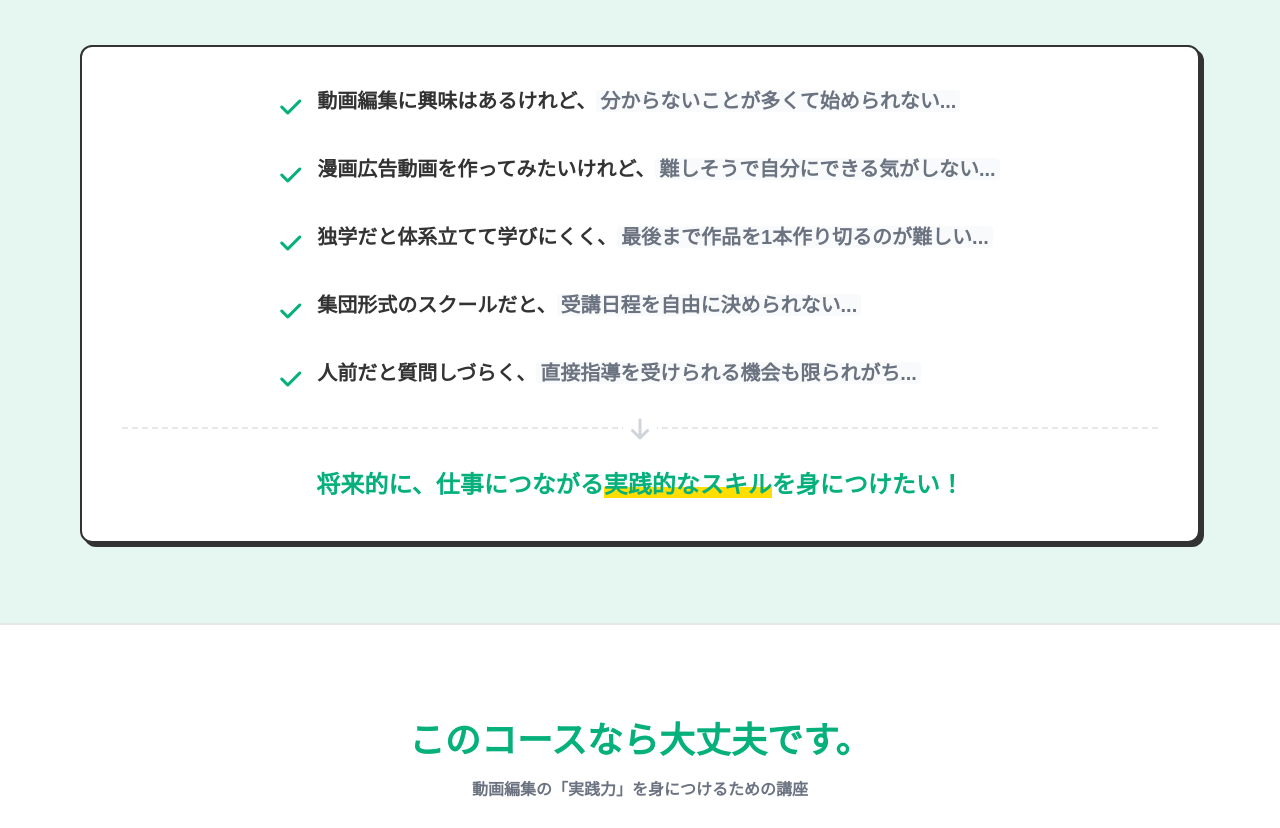
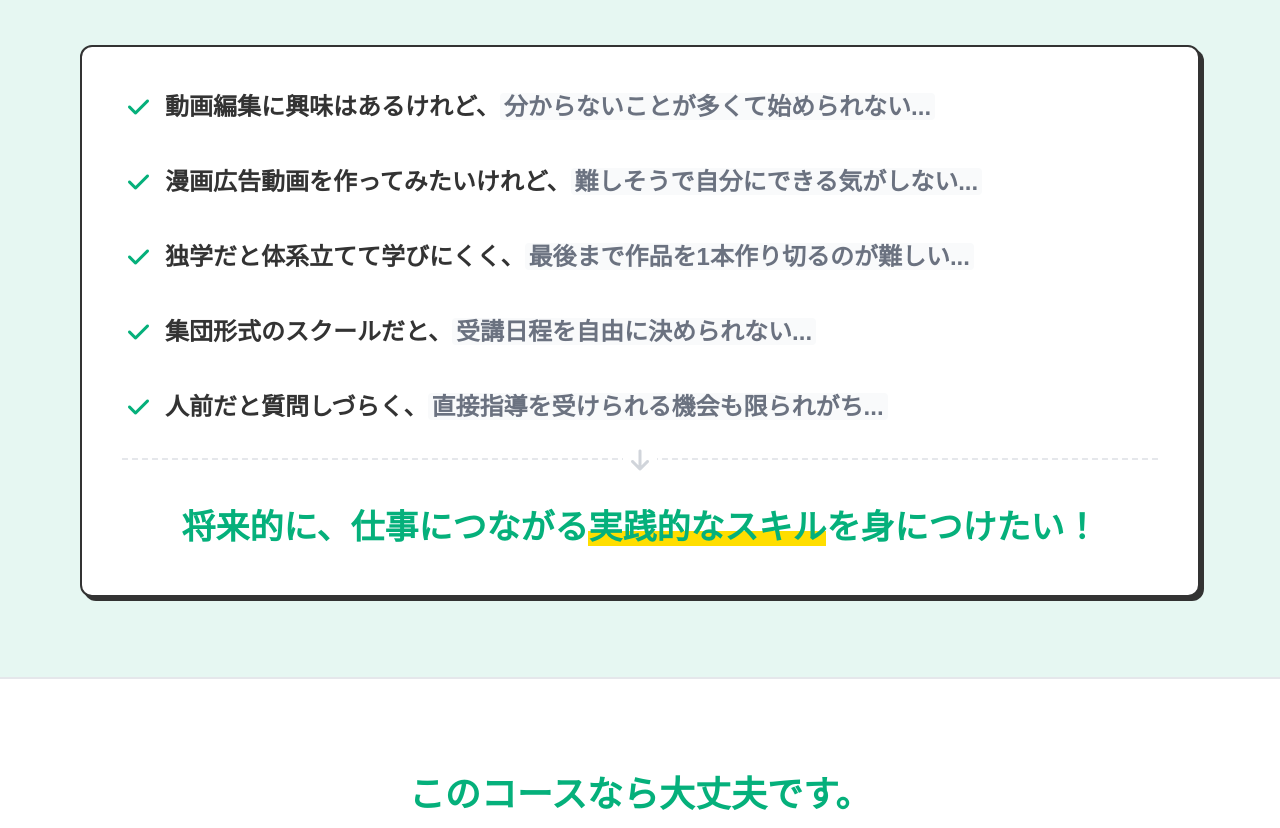
Before and after one commit to libertypalette-joe/manga-ad-school-lp, a plain HTML site: page index.html in a window 1280 px wide. Shown: the part 1883-2711 px from the top of the page. Drawn offline with nearby package versions, Linux system fonts and the light colour scheme; a web font is replaced by a local one.

Commit message:
Add files via upload

```diff
--- a/index.html
+++ b/index.html
@@ -229,8 +229,8 @@
             <!-- お悩みリスト -->
             <div class="bg-white border-2 border-comic-dark rounded-xl p-6 md:p-10 shadow-hard js-anim fade-up relative">
 
-                <div class="w-fit mx-auto">
-                    <ul class="space-y-6 md:space-y-8 font-bold text-[17px] md:text-xl">
+                <div class="max-w-5xl mx-auto">
+                    <ul class="space-y-7 md:space-y-9 font-bold text-[18px] md:text-[24px] leading-relaxed">
                         <li class="flex items-start group">
                             <i class="fa-solid fa-check text-comic-main text-xl md:text-2xl mt-1 mr-4 shrink-0 group-hover:scale-110 transition-transform"></i>
                             <p>動画編集に興味はあるけれど、<span class="text-gray-500 bg-gray-50 px-1 rounded">分からないことが多くて始められない...</span></p>
@@ -256,7 +256,7 @@
 
                 <div class="mt-8 pt-6 border-t-2 border-dashed border-gray-200 text-center relative">
                     <i class="fa-solid fa-arrow-down text-gray-300 text-2xl absolute -top-4 left-1/2 transform -translate-x-1/2 bg-white px-2"></i>
-                    <p class="text-lg md:text-2xl font-black text-comic-main mt-4">
+                    <p class="text-xl md:text-[34px] font-black text-comic-main mt-4 leading-relaxed">
                         将来的に、仕事につながる<br class="md:hidden"><span class="marker-yellow">実践的なスキル</span>を身につけたい！
                     </p>
                 </div>
```
